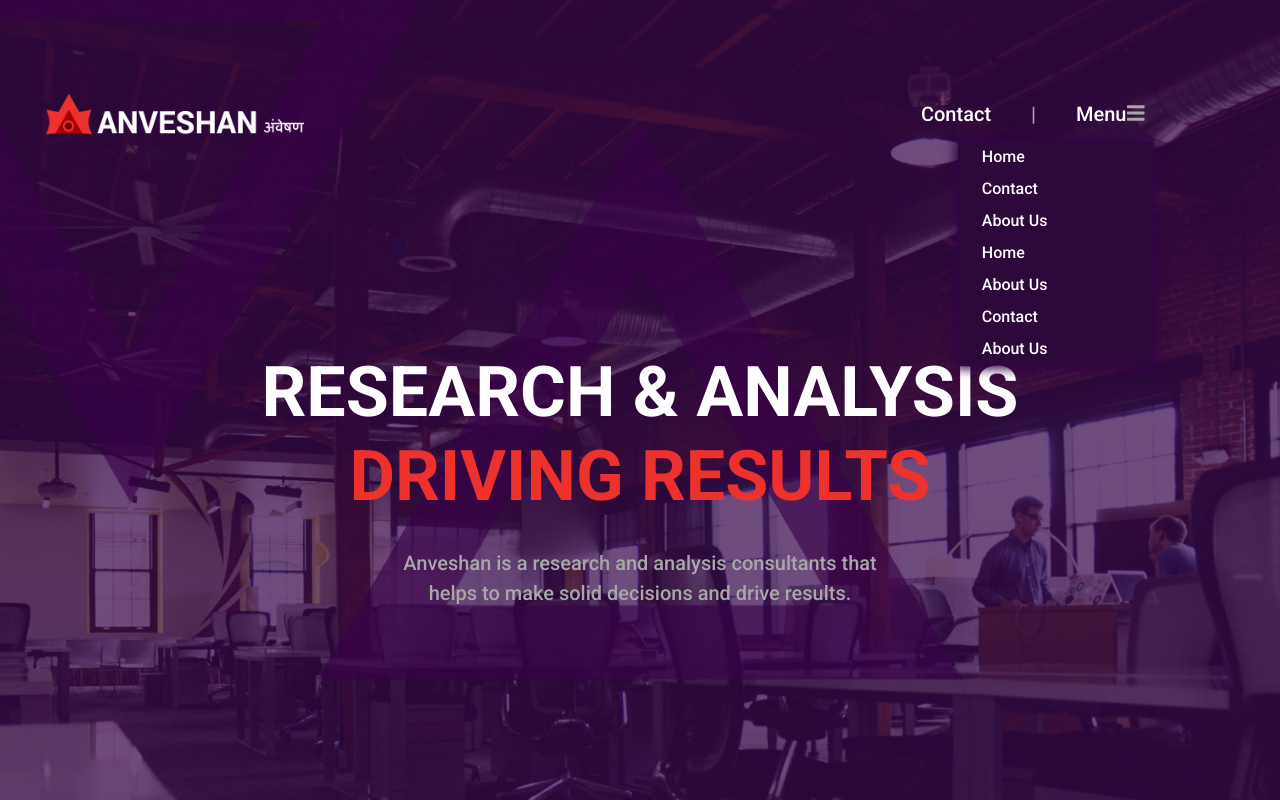
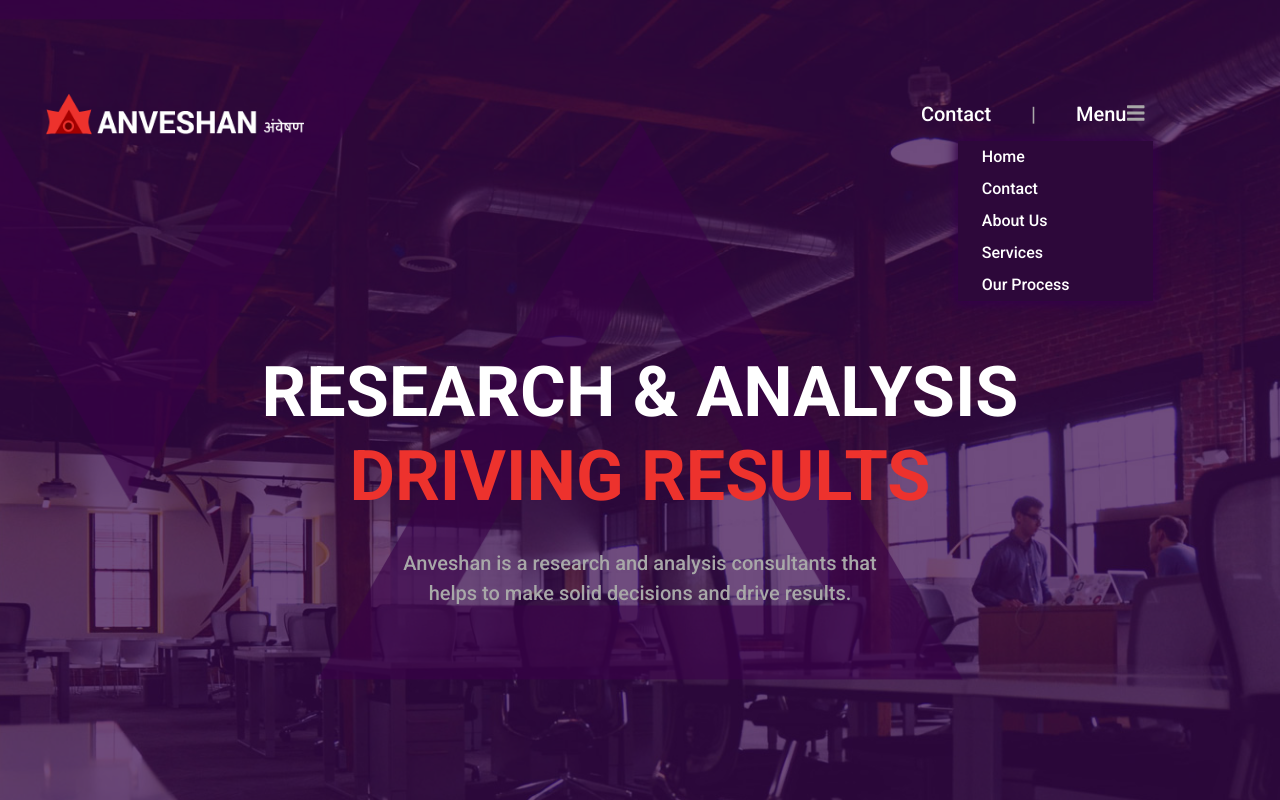
Before and after one commit to iamtheasad/react-anveshan-l-p, a React (Create React App) app: page / in a window 1280 px wide. Both pictures are taken after a click on the button "Menu". Shown: the top 800 px of the page. Built offline with nearby package versions, Linux system fonts and the light colour scheme.

Commit message:
menu issues fixed

```diff
--- a/src/components/About/About.js
+++ b/src/components/About/About.js
@@ -44,7 +44,7 @@ class About extends Component {
         return (
             <Fragment>
                 { /* Quisque / About Start */}
-                <section className="custom_width">
+                <section id="aboutus" className="custom_width">
                     <div className="container-fluid container_padding">
                         <div className="row">
                             <div className="col-lg-6">
--- a/src/components/ContactForm/ContactForm.js
+++ b/src/components/ContactForm/ContactForm.js
@@ -10,7 +10,7 @@ class ContactForm extends Component {
         return (
             <Fragment>
                 {/*Contact Form Start */}
-                <section className="form_custom_width">
+                <section id="contactForm" className="form_custom_width">
                     <div className="contact_form_bg section_padding">
                         <div className="container-fluid">
                             <div className="row">
--- a/src/components/OurProcess/OurProcess.js
+++ b/src/components/OurProcess/OurProcess.js
@@ -9,7 +9,7 @@ class OurProcess extends Component {
         return (
             <Fragment>
                 {/* Our Process Start */}
-                <section className="custom_width section_padding">
+                <section id="ourProcess" className="custom_width section_padding">
                     <div className="container">
                         <div className="row">
                             <div className="text-center col-md-12">
--- a/src/components/ServiceTerms/ServiceTerms.js
+++ b/src/components/ServiceTerms/ServiceTerms.js
@@ -13,7 +13,7 @@ class ServiceTerms extends Component {
         return (
             <Fragment>
                 {/* Services & Terms Start */}
-                <section className="custom_width">
+                <section id="service" className="custom_width">
                     <div className="service_bg section_padding">
                         <div className="container">
                             <div className="row">
--- a/src/components/TopNavigation/TopNavigation.js
+++ b/src/components/TopNavigation/TopNavigation.js
@@ -53,12 +53,10 @@ class TopNavigation extends Component {
                                                     </a>
                                                     <div className="dropdown-menu" aria-labelledby="navbarDropdown">
                                                         <a className="dropdown-item" href="#">Home</a>
-                                                        <a className="dropdown-item" href="#">Contact</a>
-                                                        <a className="dropdown-item" href="#">About Us</a>
-                                                        <a className="dropdown-item" href="#">Home</a>
-                                                        <a className="dropdown-item" href="#">About Us</a>
-                                                        <a className="dropdown-item" href="#">Contact</a>
-                                                        <a className="dropdown-item" href="#">About Us</a>
+                                                        <a className="dropdown-item" href="#contactForm">Contact</a>
+                                                        <a className="dropdown-item" href="#aboutus">About Us</a>
+                                                        <a className="dropdown-item" href="#service">Services</a>
+                                                        <a className="dropdown-item" href="#ourProcess">Our Process</a>
                                                     </div>
                                                 </li>
                                             </ul>
--- a/src/pages/HomePage.js
+++ b/src/pages/HomePage.js
@@ -9,6 +9,11 @@ import ContactForm from "../components/ContactForm/ContactForm";
 import Footer from "../components/Footer/Footer";
 
 class HomePage extends Component {
+
+    componentDidMount() {
+        window.scroll(0,0);
+    }
+
     render() {
         return (
             <Fragment>
```
Also changed, not shown: src/App.js (+3 -4 lines), src/router/AppRoute.js (deleted). Lines whose indentation alone changed are shown as unchanged.
